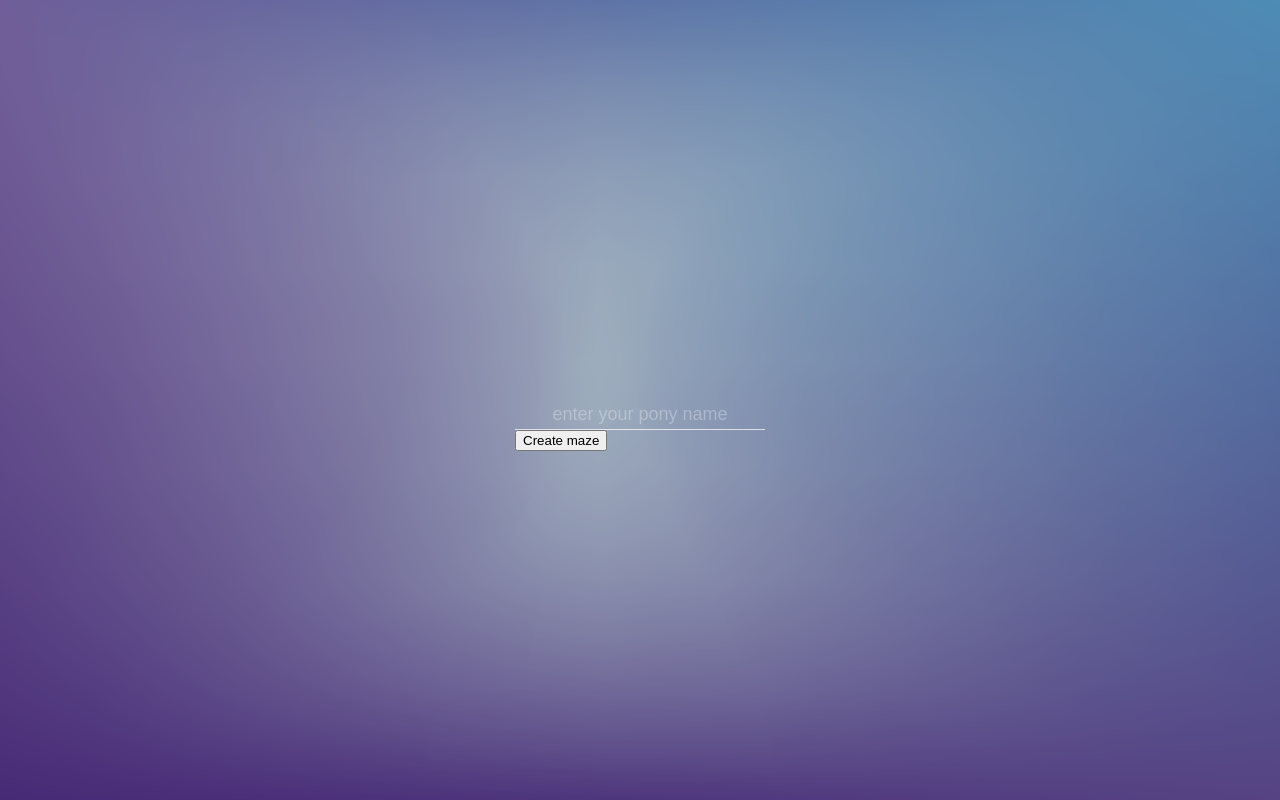
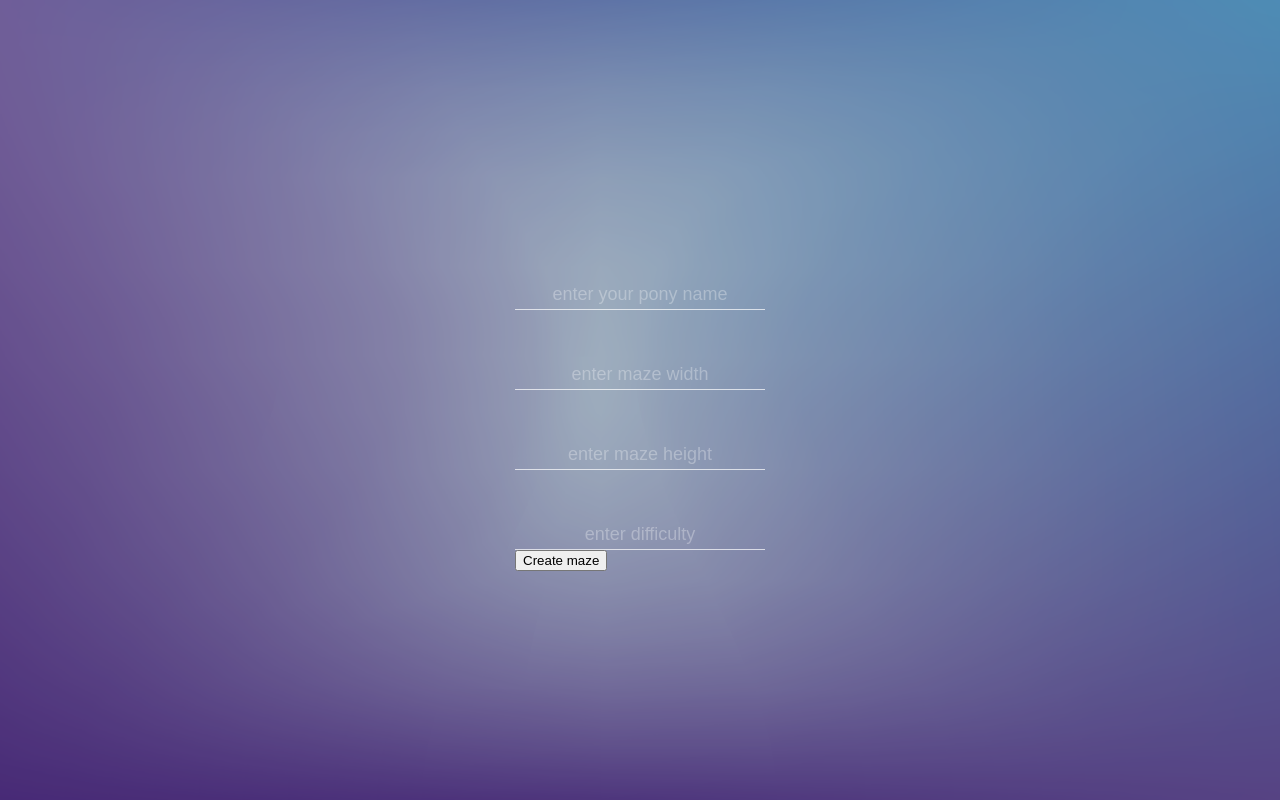
Before and after one commit to nalepek/save-the-pony, a Vue app: page / in a window 1280 px wide. Built offline with nearby package versions, Linux system fonts and the light colour scheme.

Commit message:
changes in pony configuration, child-parent app---ponyConfig

```diff
--- a/package.json
+++ b/package.json
@@ -8,7 +8,11 @@
     "lint": "vue-cli-service lint"
   },
   "dependencies": {
+    "axios": "^0.19.0",
     "core-js": "^2.6.5",
+    "inversify": "^5.0.1",
+    "inversify-props": "^1.4.3",
+    "reflect-metadata": "^0.1.13",
     "vue": "^2.6.10",
     "vue-class-component": "^7.0.2",
     "vue-property-decorator": "^8.1.0"
@@ -21,7 +25,7 @@
     "vue-template-compiler": "^2.6.10",
     "node-sass": "^4.11.0",
     "sass-loader": "^7.1.0"
-    },
+  },
   "postcss": {
     "plugins": {
       "autoprefixer": {}
--- a/src/App.vue
+++ b/src/App.vue
@@ -2,8 +2,8 @@
   <div class="wrapper">
     <HeroImage />
     <PonyConfig
-    @input="handleConfig"
     :config="mazeConfig"
+    @changePonyConfig="handleChangePonyConfig"
     />
   </div>
 </template>
@@ -30,14 +30,9 @@ export default class App extends Vue {
     this.mazeConfig = new MazeConfig();
   }
 
-  private handleConfig(event: any) {
-    console.log('handleConfig!');
-    console.log(event);
-    console.log(this.mazeConfig);
-    // this.loading = true;
-    // this.debouncedInput(this.searchValue);
+  private handleChangePonyConfig(conf: MazeConfig) {
+    this.mazeConfig = conf;
   }
-
 }
 </script>
 
--- a/src/components/PonyConfig.vue
+++ b/src/components/PonyConfig.vue
@@ -1,13 +1,39 @@
 <template>
-  <form
-  id="pony-config-form"
-  @submit.prevent="createMaze">
+  <form id="pony-config-form" @submit.prevent="createMaze">
     <input
-    id="config-name"
-    name="config-name"
-    placeholder="enter your pony name"
-    :value="config.ponyName"
-    @input="handleChange"
+      id="config-pony-name"
+      name="config-pony-name"
+      placeholder="enter your pony name"
+      type="text"
+      :value="mazeConfig.ponyName"
+      @input="change($event, 'ponyName')"
+    />
+
+    <input
+      id="config-maze-width"
+      name="config-maze-width"
+      placeholder="enter maze width"
+      type="number"
+      :value="mazeConfig.mazeWidth"
+      @input="change($event, 'mazeWidth')"
+    />
+
+    <input
+      id="config-maze-height"
+      name="config-maze-height"
+      placeholder="enter maze height"
+      type="number"
+      :value="mazeConfig.mazeHeight"
+      @input="change($event, 'mazeHeight')"
+    />
+
+    <input
+      id="config-difficulty"
+      name="config-difficulty"
+      placeholder="enter difficulty"
+      type="number"
+      :value="mazeConfig.difficulty"
+      @input="change($event, 'difficulty')"
     />
 
     <button type="submit" class="btn-submit">Create maze</button>
@@ -24,33 +50,42 @@ import { MazeConfig } from '@/models/MazeConfig';
   components: {}
 })
 export default class PonyConfig extends Vue {
+  public $refs!: {
+    ponyName: HTMLInputElement;
+    difficulty: HTMLInputElement;
+    mazeWidth: HTMLInputElement;
+    mazeHeight: HTMLInputElement;
+  };
 
-  // private mazeConfig: IMazeConfig;
+  @Prop(Object)
+  private config!: MazeConfig;
 
-  @Prop(Object) private config!: MazeConfig;
+  private mazeConfig: MazeConfig;
 
   constructor() {
     super();
-    console.log(this);
+
+    this.mazeConfig = this.config;
   }
 
-  private createMaze(e: any) {
-    console.log(e);
+  @Emit('changePonyConfig')
+  private change(event: any, key: string) {
+    this.mazeConfig[key] = event.target.value;
+
+    return this.mazeConfig;
   }
 
-  //get ponyName() {
-    //console.log(this.config);
-    //return 'abc';
-    //return this.mazeConfig.ponyName;
-  //}
+  private createMaze() {
+    console.log('create maze');
+  }
+  // @Emit('chan')
+  // private change(conf: any) {
+  //   console.log('difficulty: ' + this.$refs.difficulty.value);
+  //   console.log('ponyName: ' + this.$refs.ponyName.value);
 
-  @Emit('input')
-  private handleChange(event: any) {
-    console.log('hangle change');
-    console.log(JSON.parse(JSON.stringify(event)));
-    return event.target;
-  }
-
+  //   console.log('mazeWidth: ' + this.$refs.mazeWidth.value);
+  //   console.log('mazeHeight: ' + this.$refs.mazeHeight.value);
+  // }
 }
 </script>
 
@@ -83,4 +118,15 @@ input:focus {
 input::placeholder {
   color: rgba(255, 255, 255, 0.3);
 }
+
+input::-webkit-outer-spin-button,
+input::-webkit-inner-spin-button {
+    /* display: none; <- Crashes Chrome on hover */
+    -webkit-appearance: none;
+    margin: 0; /* <-- Apparently some margin are still there even though it's hidden */
+}
+
+input[type=number] {
+    -moz-appearance:textfield; /* Firefox */
+}
 </style>
--- a/src/models/MazeConfig.ts
+++ b/src/models/MazeConfig.ts
@@ -1,15 +1,13 @@
 export class MazeConfig {
-    public ponyName: string;
-    public mazeHeight: number;
-    public mazeWidth: number;
-    public difficulty: number;
+    public ponyName: string | null;
+    public mazeHeight: number | null;
+    public mazeWidth: number | null;
+    public difficulty: number | null;
 
-    constructor();
-
-    constructor(params: MazeConfig = {} as MazeConfig) {
-        this.ponyName = params.ponyName;
-        this.mazeHeight = params.mazeHeight;
-        this.mazeWidth = params.mazeWidth;
-        this.difficulty = params.difficulty;
+    constructor() {
+        this.ponyName = null;
+        this.mazeHeight = null;
+        this.mazeWidth = null;
+        this.difficulty = null;
     }
 }
--- a/tslint.json
+++ b/tslint.json
@@ -17,6 +17,7 @@
     "quotemark": [true, "single"],
     "comma-dangle": ["never"],
     "trailing-comma": false,
-    "no-console": false
+    "no-console": false,
+    "comment-format": [false, "check-space"]
   }
 }
```
Also changed, not shown: tsconfig.json (+6 -2 lines), 1 other file (tests, documents, lock files or other folders).
